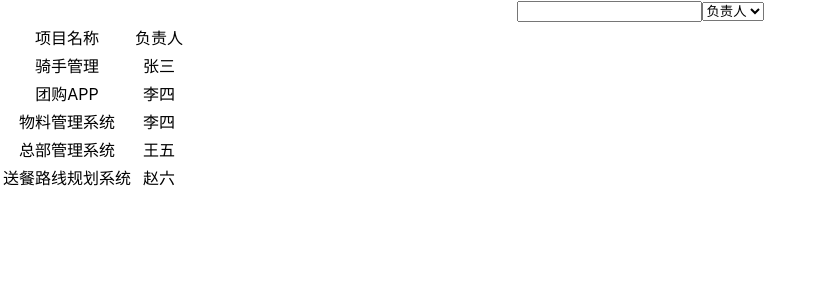
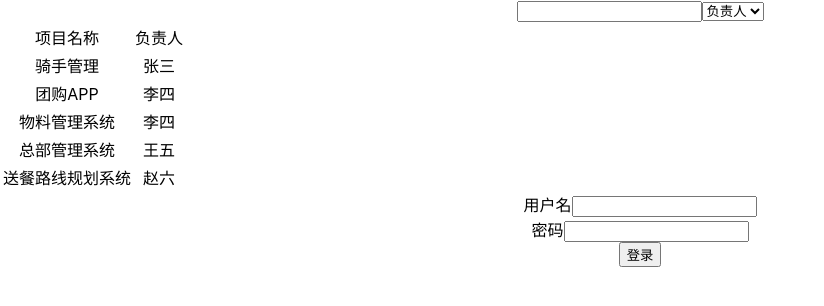
Before and after one commit to ellmc2/jira, a React (Create React App) app: page / in a window 1280 px wide. Shown: the top 306 px of the page, without its empty margins (0-824 px from the left). Built offline with nearby package versions, Linux system fonts and the light colour scheme; data requests are answered from the project's data file.

Commit message:
feat: ✨ json-server配置middleware以及添加登陆页面

```diff
--- a/package.json
+++ b/package.json
@@ -23,7 +23,7 @@
     "test": "react-scripts test",
     "eject": "react-scripts eject",
     "prepare": "husky install",
-    "json-server": "json-server __json_server_mock__/db.json --watch --port 3002"
+    "json-server": "json-server __json_server_mock__/db.json --watch --port 3002 --middlewares ./__json_server_mock__/middleware.js"
   },
   "eslintConfig": {
     "extends": [
--- a/src/App.tsx
+++ b/src/App.tsx
@@ -1,11 +1,14 @@
 import "./App.css";
 import { ProjectListScreen } from "./screens/project-list";
 // import { TSReactTest } from "./try-use-array";
+
+import { LoginScreen } from "./screens/login";
 
 function App() {
   return (
     <div className="App">
       <ProjectListScreen />
+      <LoginScreen />
       {/* <TSReactTest /> */}
     </div>
   );
--- /dev/null
+++ b/src/screens/login/index.tsx
@@ -0,0 +1,45 @@
+import { FormEvent } from "react";
+
+const apiUrl = process.env.REACT_APP_API_URL;
+
+export const LoginScreen = () => {
+  const login = (params: { username: string; password: string }) => {
+    fetch(`${apiUrl}/login`, {
+      method: "POST",
+      headers: {
+        "content-type": "application/json",
+      },
+      body: JSON.stringify(params),
+    }).then(async (res) => {
+      if (res.ok) {
+      }
+    });
+  };
+
+  const handleSubmit = (event: FormEvent<HTMLFormElement>) => {
+    // 阻止表单提交的默认行为
+    event.preventDefault();
+
+    // 获取表单数据
+    const username = (event.currentTarget.elements[0] as HTMLInputElement)
+      .value;
+    const password = (event.currentTarget.elements[1] as HTMLInputElement)
+      .value;
+
+    login({ username, password });
+  };
+
+  return (
+    <form onSubmit={handleSubmit}>
+      <div>
+        <label htmlFor="username">用户名</label>
+        <input type="text" id="username" />
+      </div>
+      <div>
+        <label htmlFor="password">密码</label>
+        <input type="password" id="password" />
+      </div>
+      <button type="submit">登录</button>
+    </form>
+  );
+};
```
Also changed, not shown: __json_server_mock__/middleware.js (added, +20 -0 lines), 1 other file (tests, documents, lock files or other folders).
